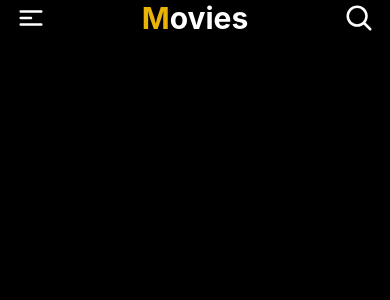
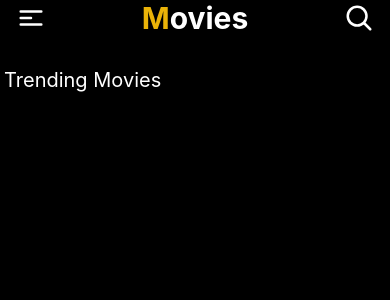
Before and after one commit to marikaferrari/movies-catalog-react-native-app, a React Native app: screen /Home in a window 390 px wide. Shown: the top 300 px of the page. Built offline with nearby package versions, Linux system fonts and the light colour scheme.

Commit message:
Fixed issue NativeWind with components

```diff
--- a/components/trendingMovies.js
+++ b/components/trendingMovies.js
@@ -1 +1,12 @@
-export default function TrendingMovies({ data }) {}
+import { View, Text } from 'react-native';
+import React from 'react';
+
+export default function TrendingMovies() {
+  return (
+    <View style={{ marginBottom: 8, marginTop: 20 }}>
+      <Text style={{ color: 'white', fontSize: 20, marginLeft: 4, marginBottom: 5 }}>
+        Trending Movies
+      </Text>
+    </View>
+  );
+}
--- a/package.json
+++ b/package.json
@@ -12,7 +12,7 @@
     "@react-navigation/native": "^6.1.9",
     "@react-navigation/native-stack": "^6.9.17",
     "axios": "^1.6.7",
-    "expo": "~50.0.4",
+    "expo": "50.0.5",
     "expo-linear-gradient": "^12.7.1",
     "expo-status-bar": "~1.11.1",
     "nativewind": "^2.0.11",
--- a/screens/HomeScreen.js
+++ b/screens/HomeScreen.js
@@ -6,12 +6,16 @@ import { StatusBar } from 'expo-status-bar';
 import { styles } from '../theme';
 import TrendingMovies from '../components/trendingMovies';
 
+// declare variable to fix styling between platforms
+const ios = Platform.OS === 'ios';
+
 export default function HomeScreen() {
-  const ios = Platform.OS === 'ios';
+  // state for changing trending movies
+  const [trending, setTrending] = useState([1, 2, 3]);
+
   return (
     <View className="flex-1 bg-black">
       {/* search bar and logo */}
-      {/* the following margin setting won't work on Android  */}
       <SafeAreaView className={ios ? '-mb-2' : 'mb-3'}>
         <StatusBar style="light" />
         <View className="flex-row justify-between items-center mx-4">
@@ -30,7 +34,7 @@ export default function HomeScreen() {
         contentContainerStyle={{ paddingBottom: 10 }}
       >
         {/* trending movies carousel */}
-        <TrendingMovies data={''} />
+        <TrendingMovies data={trending} />
       </ScrollView>
     </View>
   );
```
Also changed, not shown: 1 other file (tests, documents, lock files or other folders).
